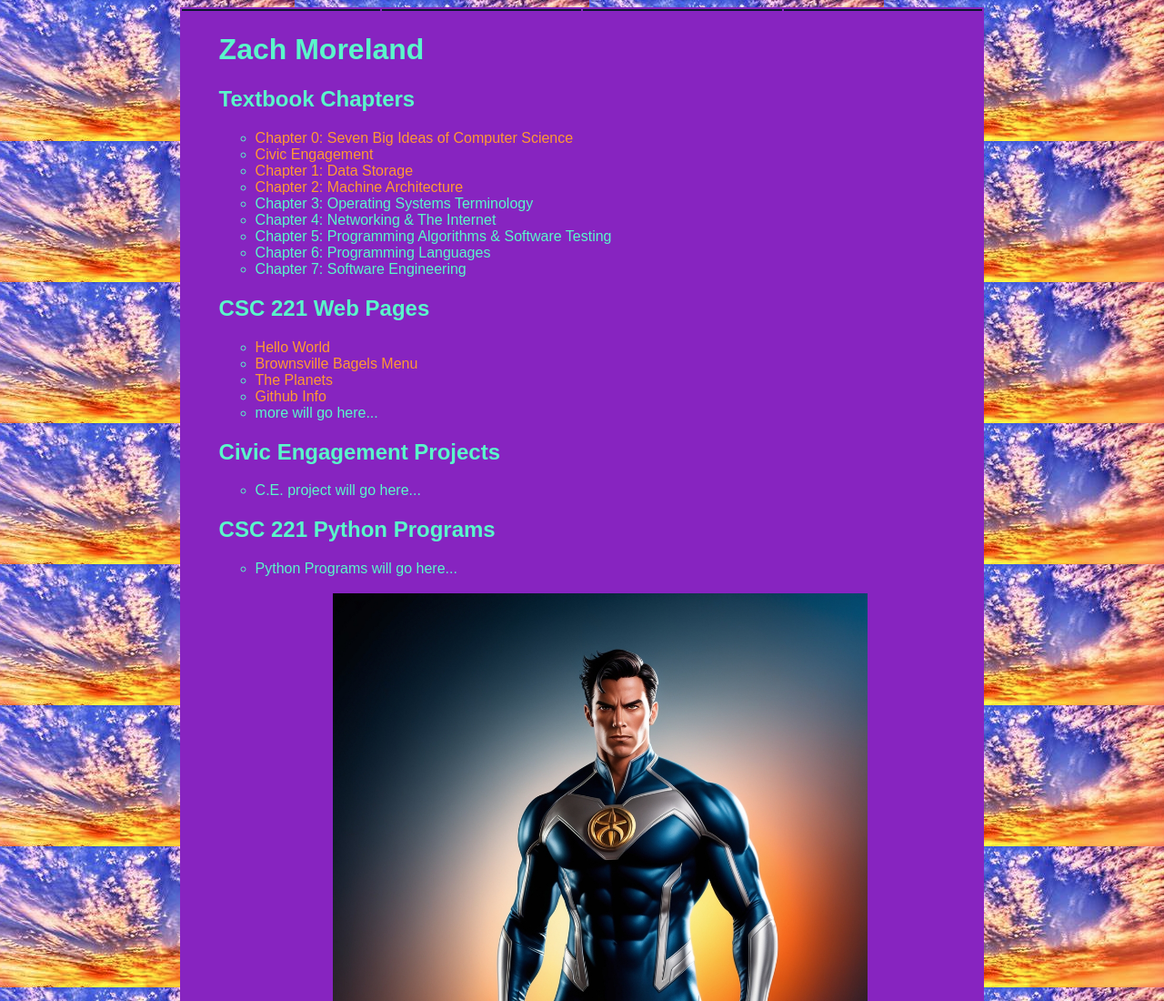
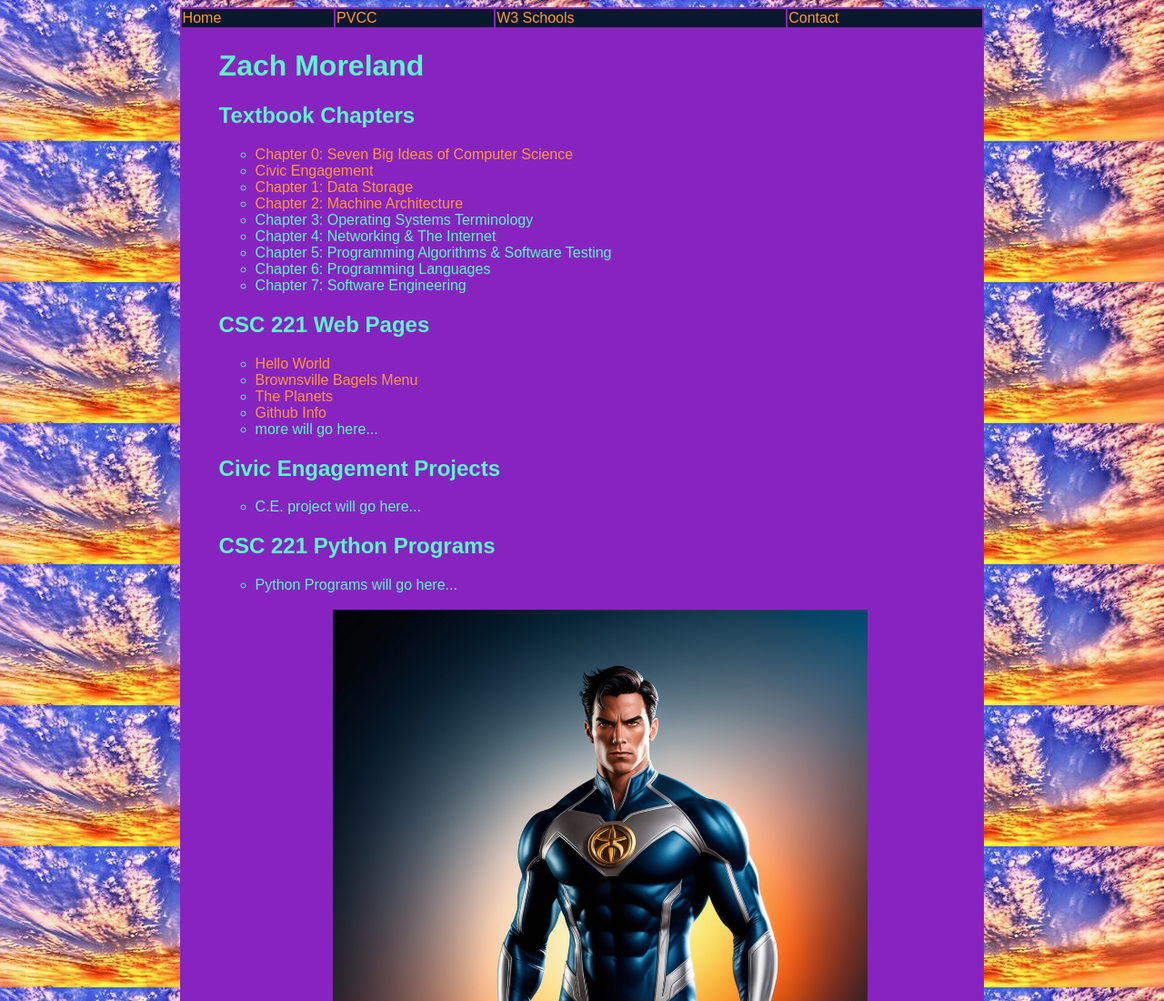
Before and after one commit to zachmoreland-pvcc/zacharymoreland-pvcc.github.io, a plain HTML site: page index.html in a window 1280 px wide. Shown: the top 1100 px of the page at 91% size. Drawn offline with Linux system fonts and the light colour scheme.

Commit message:
Update index.html

```diff
--- a/index.html
+++ b/index.html
@@ -18,10 +18,10 @@
 
 <table border="0" style="width:70%; color:#5af7ca; background-color:#8724c0; margin:auto;">
     <tr style="background-color:#09182c; ">
-        <td><a href="index.html"></a></td>
-        <td><a href="https://www.pvcc.edu"></a></td>
-        <td><a href="https://www.w3schools.com/html/"></a></td>
-        <TD><a href="contactus.html"></a></TD>
+        <td><a href="index.html"> Home </a></td>
+        <td><a href="https://www.pvcc.edu"> PVCC </a></td>
+        <td><a href="https://www.w3schools.com/html/"> W3 Schools </a></td>
+        <TD><a href="contactus.html"> Contact </a></TD>
     </tr>
 
 <tr>
```
